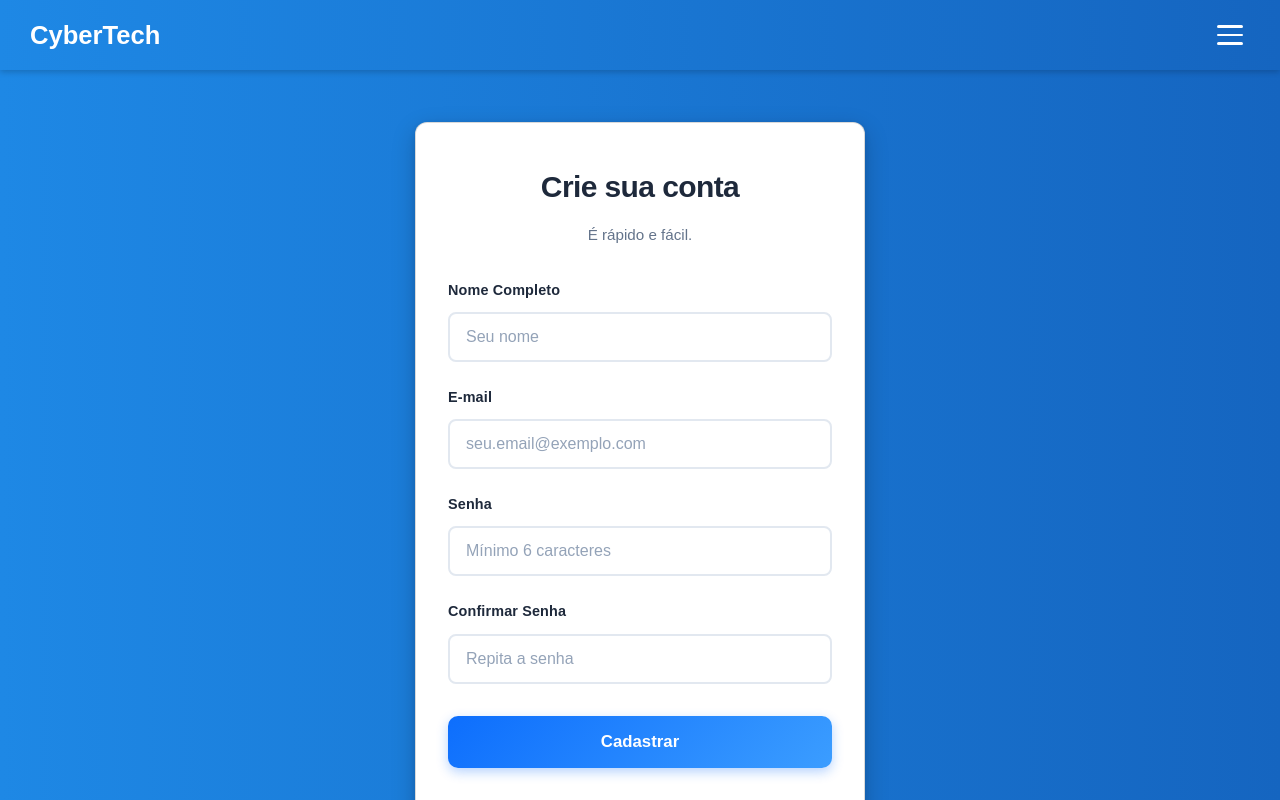
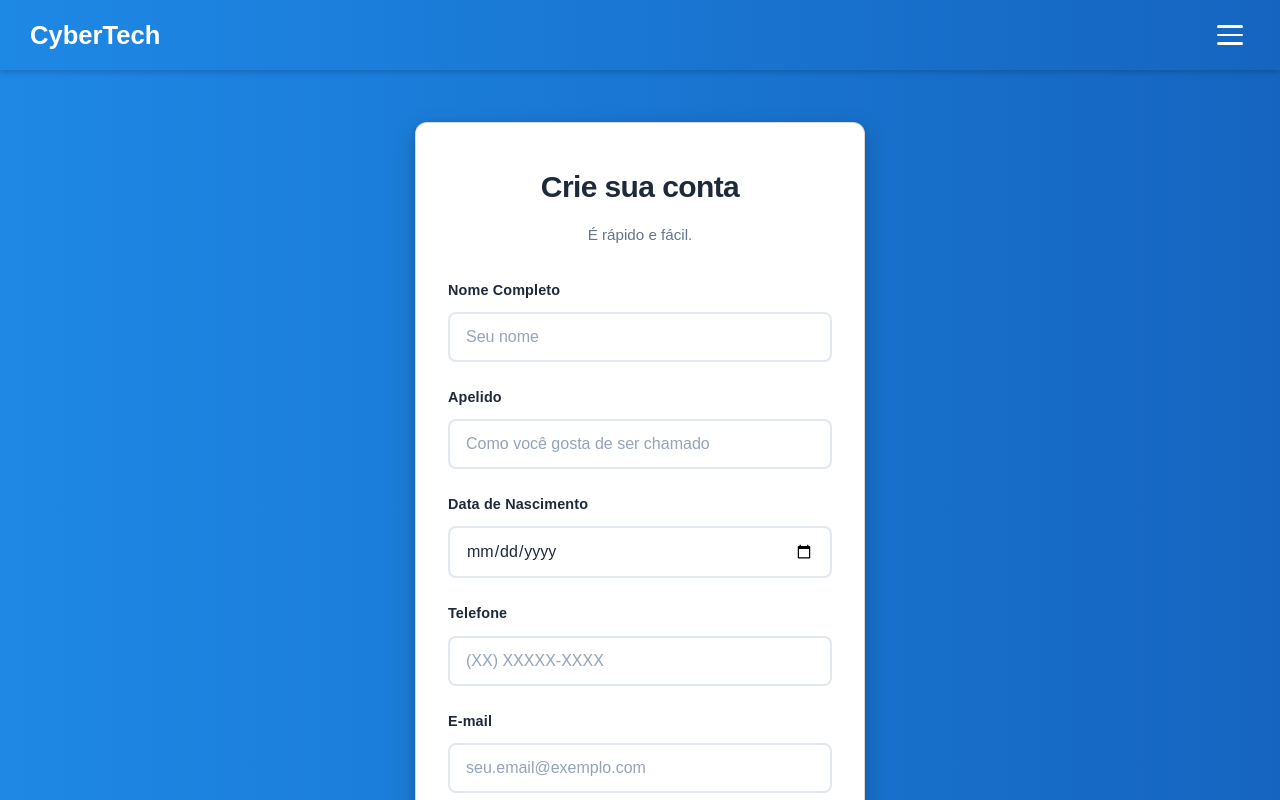
Before and after one commit to ErickEstavarenco/cyber-tech-, a React (Vite) app: page /cadastro in a window 1280 px wide. Built offline with nearby package versions, Linux system fonts and the light colour scheme; no server answers.

Commit message:
Acrescentando novos campos na tela de cadastro.

```diff
--- a/src/components/Header.jsx
+++ b/src/components/Header.jsx
@@ -19,9 +19,22 @@ export default function Header() {
 
   const toggleMenu = () => setMenuOpen(!menuOpen);
 
+ // src/components/Header.jsx
+
+  // src/components/Header.jsx
+
   const handleLogout = async () => {
-    await signOut(auth);
+    // 1. NAVEGUE para a página de login PRIMEIRO.
+    // Isso "desarma" o ProtectedRoute, pois não estamos mais em uma rota protegida.
     navigate("/login");
+
+    // 2. SÓ DEPOIS, faça o signOut.
+    // O usuário não verá o alerta, pois o ProtectedRoute não está mais ativo.
+    try {
+      await signOut(auth);
+    } catch (error) {
+      console.error("Erro ao fazer logout:", error);
+    }
   };
 
   // 3. (OPCIONAL, mas resolve seu exemplo) Atualiza o TÍTULO da página
@@ -58,6 +71,7 @@ export default function Header() {
             </button>
           </>
         ) : (
+
           <Link to="/login">Login</Link>
         )}
       </nav>
--- a/src/pages/Cadastro/Cadastro.jsx
+++ b/src/pages/Cadastro/Cadastro.jsx
@@ -1,12 +1,16 @@
 import React, { useState } from 'react';
 import { Link, useNavigate } from 'react-router-dom';
 import styles from './Cadastro.module.css';
-import { auth, db } from '../../../FirebaseConfig.js'; // Caminho da raiz
+import { auth, db } from '../../../FirebaseConfig.js';
 import { createUserWithEmailAndPassword } from "firebase/auth";
 import { setDoc, doc } from "firebase/firestore";
 
 const Cadastro = () => {
+  // --- PASSO 1: ADICIONAR NOVOS ESTADOS ---
   const [nome, setNome] = useState('');
+  const [apelido, setApelido] = useState(''); // Novo
+  const [dataNascimento, setDataNascimento] = useState(''); // Novo
+  const [telefone, setTelefone] = useState(''); // Novo
   const [email, setEmail] = useState('');
   const [password, setPassword] = useState('');
   const [confirmPassword, setConfirmPassword] = useState('');
@@ -30,10 +34,17 @@ const Cadastro = () => {
     try {
       const userCredential = await createUserWithEmailAndPassword(auth, email, password);
       const user = userCredential.user;
+
+      // --- PASSO 3: ATUALIZAR O setDoc PARA SALVAR OS NOVOS DADOS ---
       await setDoc(doc(db, "users", user.uid), {
+        uid: user.uid, // Salvar o UID é uma boa prática
         name: nome,
-        email: email
-      });
+        email: email,
+        apelido: apelido,
+        dataNascimento: dataNascimento,
+        telefone: telefone
+      }); // Modificado
+
       setLoading(false);
       alert("Cadastro realizado com sucesso! Você será redirecionado para o Login.");
       navigate('/login');
@@ -54,10 +65,50 @@ const Cadastro = () => {
         <h2>Crie sua conta</h2>
         <p className={styles.loginSubtitle}>É rápido e fácil.</p>
         <form onSubmit={handleSubmit}>
+
+          {/* --- PASSO 2: ADICIONAR NOVOS CAMPOS NO FORMULÁRIO --- */}
+
           <div className={styles.formGroup}>
             <label htmlFor="nome">Nome Completo</label>
             <input type="text" id="nome" value={nome} onChange={(e) => setNome(e.target.value)} placeholder="Seu nome" required />
           </div>
+
+          {/* Novo Campo: Apelido */}
+          <div className={styles.formGroup}>
+            <label htmlFor="apelido">Apelido</label>
+            <input
+              type="text"
+              id="apelido"
+              value={apelido}
+              onChange={(e) => setApelido(e.target.value)}
+              placeholder="Como você gosta de ser chamado"
+            />
+          </div>
+
+          {/* Novo Campo: Data de Nascimento */}
+          <div className={styles.formGroup}>
+            <label htmlFor="dataNascimento">Data de Nascimento</label>
+            <input
+              type="date"
+              id="dataNascimento"
+              value={dataNascimento}
+              onChange={(e) => setDataNascimento(e.target.value)}
+            />
+          </div>
+
+          {/* Novo Campo: Telefone */}
+          <div className={styles.formGroup}>
+            <label htmlFor="telefone">Telefone</label>
+            <input
+              type="tel"
+              id="telefone"
+              value={telefone}
+              onChange={(e) => setTelefone(e.target.value)}
+              placeholder="(XX) XXXXX-XXXX"
+            />
+          </div>
+
+          {/* --- Campos existentes --- */}
           <div className={styles.formGroup}>
             <label htmlFor="email">E-mail</label>
             <input type="email" id="email" value={email} onChange={(e) => setEmail(e.target.value)} placeholder="seu.email@exemplo.com" required />
@@ -70,7 +121,9 @@ const Cadastro = () => {
             <label htmlFor="confirmPassword">Confirmar Senha</label>
             <input type="password" id="confirmPassword" value={confirmPassword} onChange={(e) => setConfirmPassword(e.target.value)} placeholder="Repita a senha" required />
           </div>
+
           {error && <p className={styles.errorMessage}>{error}</p>}
+
           <button type="submit" className={styles.loginButton} disabled={loading}>
             {loading ? 'Cadastrando...' : 'Cadastrar'}
           </button>
```
